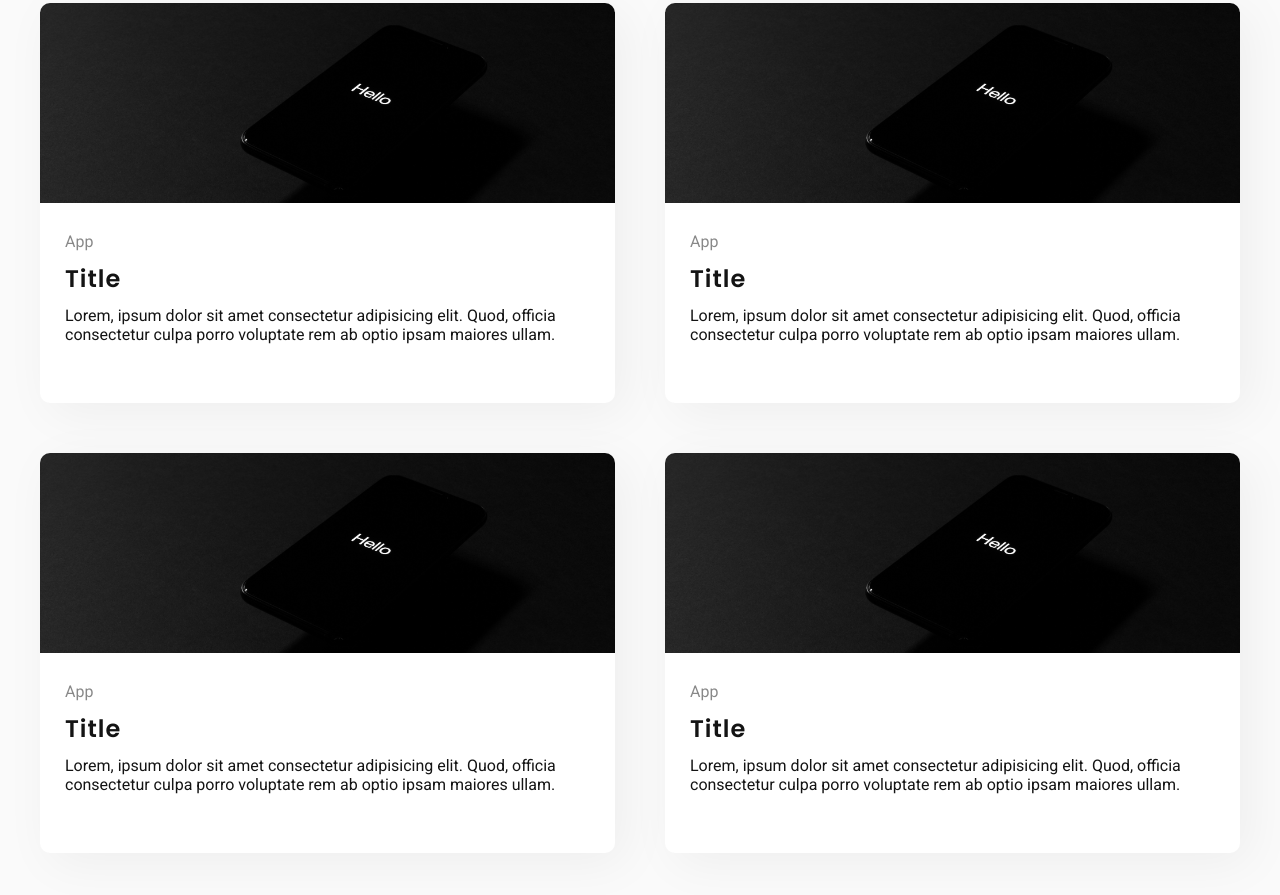
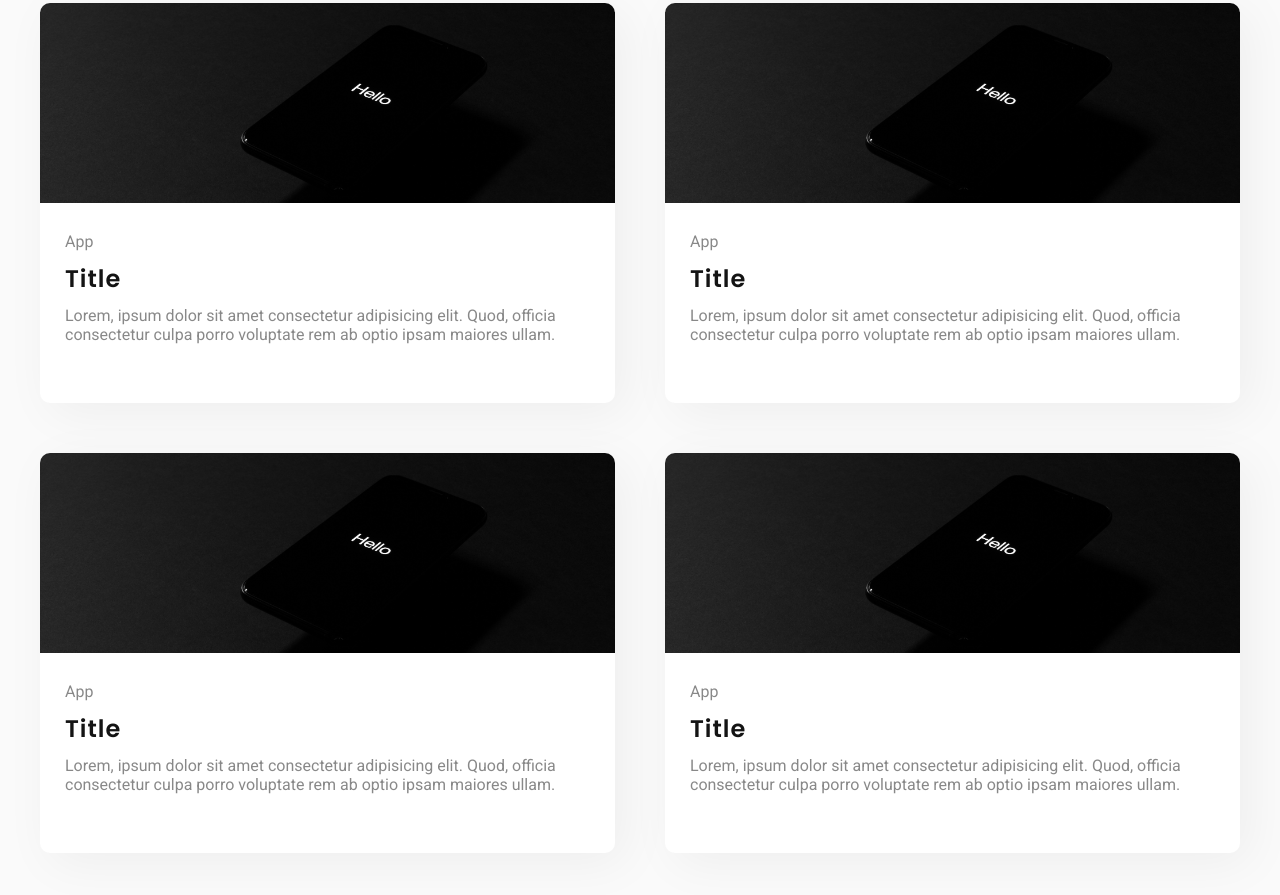
Before and after one commit to Kashy222/Minum, a plain HTML site: page index.html in a window 1280 px wide. Shown: the part 497-1392 px from the top of the page. Drawn offline with Linux system fonts and the light colour scheme.

Commit message:
update to cards

```diff
--- a/index.html
+++ b/index.html
@@ -37,7 +37,7 @@
                     <h3>
                         Title
                     </h3>
-                    <p>
+                    <p class="description">
                         Lorem, ipsum dolor sit amet consectetur adipisicing elit. Quod, officia consectetur culpa porro
                         voluptate rem ab optio ipsam maiores ullam.
                     </p>
@@ -53,7 +53,7 @@
                     <h3>
                         Title
                     </h3>
-                    <p>
+                    <p class="description">
                         Lorem, ipsum dolor sit amet consectetur adipisicing elit. Quod, officia consectetur culpa porro
                         voluptate rem ab optio ipsam maiores ullam.
                     </p>
@@ -69,7 +69,7 @@
                     <h3>
                         Title
                     </h3>
-                    <p>
+                    <p class="description">
                         Lorem, ipsum dolor sit amet consectetur adipisicing elit. Quod, officia consectetur culpa porro
                         voluptate rem ab optio ipsam maiores ullam.
                     </p>
@@ -85,7 +85,7 @@
                     <h3>
                         Title
                     </h3>
-                    <p>
+                    <p class="description">
                         Lorem, ipsum dolor sit amet consectetur adipisicing elit. Quod, officia consectetur culpa porro
                         voluptate rem ab optio ipsam maiores ullam.
                     </p>
--- a/scss/main.scss
+++ b/scss/main.scss
@@ -79,6 +79,10 @@ header {
         .type {
             opacity: .5;
         }
+
+        .description {
+            opacity: .5;
+        }
     }
 
     article:hover {
```
Also changed, not shown: css/main.min.css, 1 other file.
